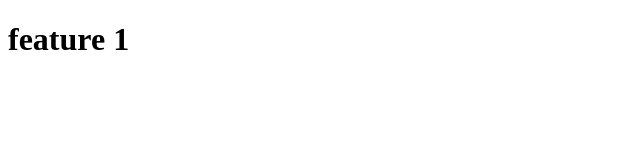
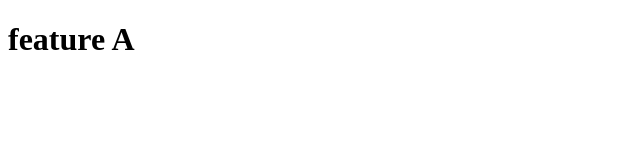
Before and after one commit to irinalalp/belajargitandgithub, a website: page index.html in a window 1280 px wide. Shown: the full height of the page, 0-640 px from the left. Drawn offline with Linux system fonts and the light colour scheme.

Commit message:
inital repo

```diff
--- a/index.html
+++ b/index.html
@@ -6,6 +6,6 @@
     <title>Document</title>
   </head>
   <body>
-    <h1>feature 1</h1>
+    <h1>feature A</h1>
   </body>
 </html>
```
